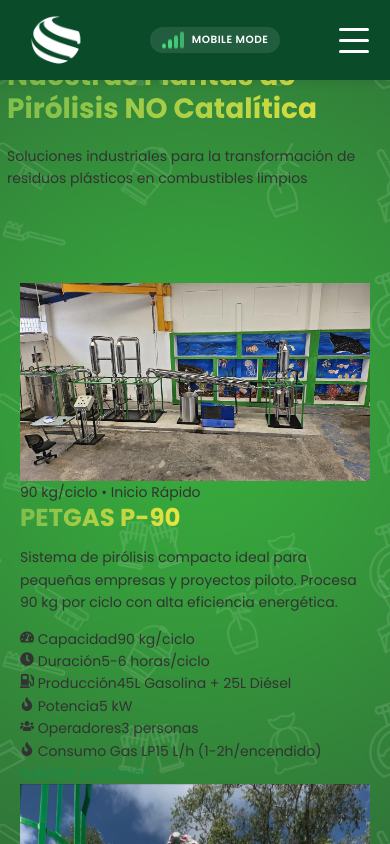
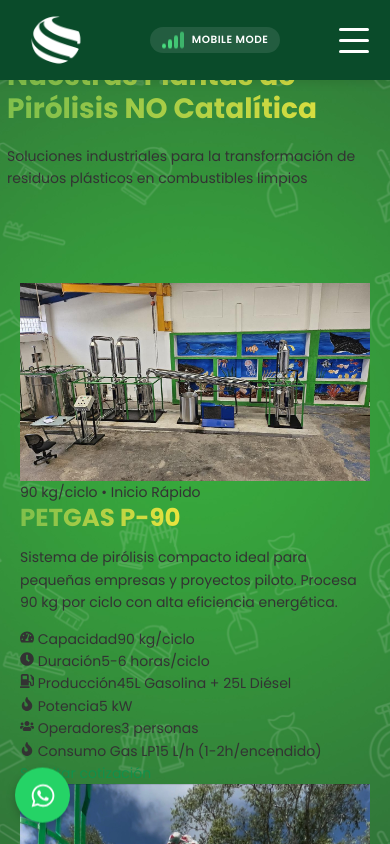
Before and after one commit to nfts2030/petgasmexicov2, a React (Vite) app: page /maquinas in a window 390 px wide. Shown: the top 844 px of the page. Built offline with nearby package versions, Linux system fonts and the light colour scheme.

Commit message:
feat: add floating WhatsApp button with animation and tooltip
- Added new WhatsAppButton component with floating animation
- Implemented tooltip that appears on hover
- Made button responsive for all screen sizes
- Updated README with new feature information
- Added WhatsApp icon from react-icons

```diff
--- a/src/App.tsx
+++ b/src/App.tsx
@@ -4,6 +4,7 @@
 import Header from './components/Header';
 import Footer from './components/Footer';
 import LoadingSpinner from './components/ui/LoadingSpinner';
+import WhatsAppButton from './components/common/WhatsAppButton';
 
 // Importar estilos globales
 import './App.css';
@@ -81,6 +82,7 @@
         </Suspense>
       </MainContent>
       <Footer />
+      <WhatsAppButton />
     </AppContainer>
   );
 }
--- /dev/null
+++ b/src/components/common/WhatsAppButton.tsx
@@ -0,0 +1,116 @@
+import React from 'react';
+import styled, { keyframes } from 'styled-components';
+import { FaWhatsapp } from 'react-icons/fa';
+
+const floatAnimation = keyframes`
+  0% { transform: translateY(0); }
+  50% { transform: translateY(-5px); }
+  100% { transform: translateY(0); }
+`;
+
+const WhatsAppContainer = styled.div`
+  position: fixed;
+  bottom: 30px;
+  left: 30px;
+  z-index: 9999;
+
+  @media (max-width: 768px) {
+    bottom: 20px;
+    left: 15px;
+  }
+`;
+
+const WhatsAppLink = styled.a`
+  position: relative;
+  display: flex;
+  align-items: center;
+  justify-content: center;
+  width: 60px;
+  height: 60px;
+  background: #25D366;
+  color: white;
+  border-radius: 50%;
+  font-size: 30px;
+  text-decoration: none;
+  box-shadow: 0 4px 10px rgba(0, 0, 0, 0.2);
+  transition: all 0.3s ease;
+  animation: ${floatAnimation} 3s ease-in-out infinite;
+
+  &:hover {
+    transform: scale(1.1);
+    box-shadow: 0 6px 15px rgba(0, 0, 0, 0.3);
+    animation: none;
+  }
+
+  @media (max-width: 768px) {
+    width: 55px;
+    height: 55px;
+    font-size: 26px;
+  }
+`;
+
+const Tooltip = styled.span`
+  position: absolute;
+  left: calc(100% + 10px);
+  top: 50%;
+  transform: translateY(-50%);
+  background: white;
+  color: #333;
+  padding: 12px 16px;
+  border-radius: 8px;
+  font-size: 14px;
+  font-weight: 500;
+  white-space: nowrap;
+  opacity: 0;
+  visibility: hidden;
+  transition: all 0.3s ease;
+  box-shadow: 0 2px 10px rgba(0, 0, 0, 0.1);
+  max-width: 250px;
+  z-index: 10000;
+  text-align: left;
+
+  &::after {
+    content: '';
+    position: absolute;
+    right: 100%;
+    top: 50%;
+    transform: translateY(-50%);
+    border-width: 8px 8px 8px 0;
+    border-style: solid;
+    border-color: transparent white transparent transparent;
+  }
+
+  ${WhatsAppLink}:hover & {
+    opacity: 1;
+    visibility: visible;
+    left: calc(100% + 5px);
+  }
+
+  @media (max-width: 768px) {
+    font-size: 13px;
+    padding: 10px 12px;
+    max-width: 180px;
+    white-space: normal;
+    left: calc(100% + 5px);
+    transform: translateY(-50%);
+    text-align: left;
+  }
+`;
+
+const WhatsAppButton: React.FC = () => {
+  return (
+    <WhatsAppContainer>
+      <WhatsAppLink
+        href="https://wa.me/522295484549"
+        target="_blank"
+        rel="noopener noreferrer"
+        aria-label="Chatea con nosotros por WhatsApp"
+      >
+        <FaWhatsapp />
+        <Tooltip>¡Hola! ¿En qué podemos ayudarte?</Tooltip>
+      </WhatsAppLink>
+    </WhatsAppContainer>
+  );
+};
+
+export default WhatsAppButton;
```
Also changed, not shown: 1 other file (tests, documents, lock files or other folders).
